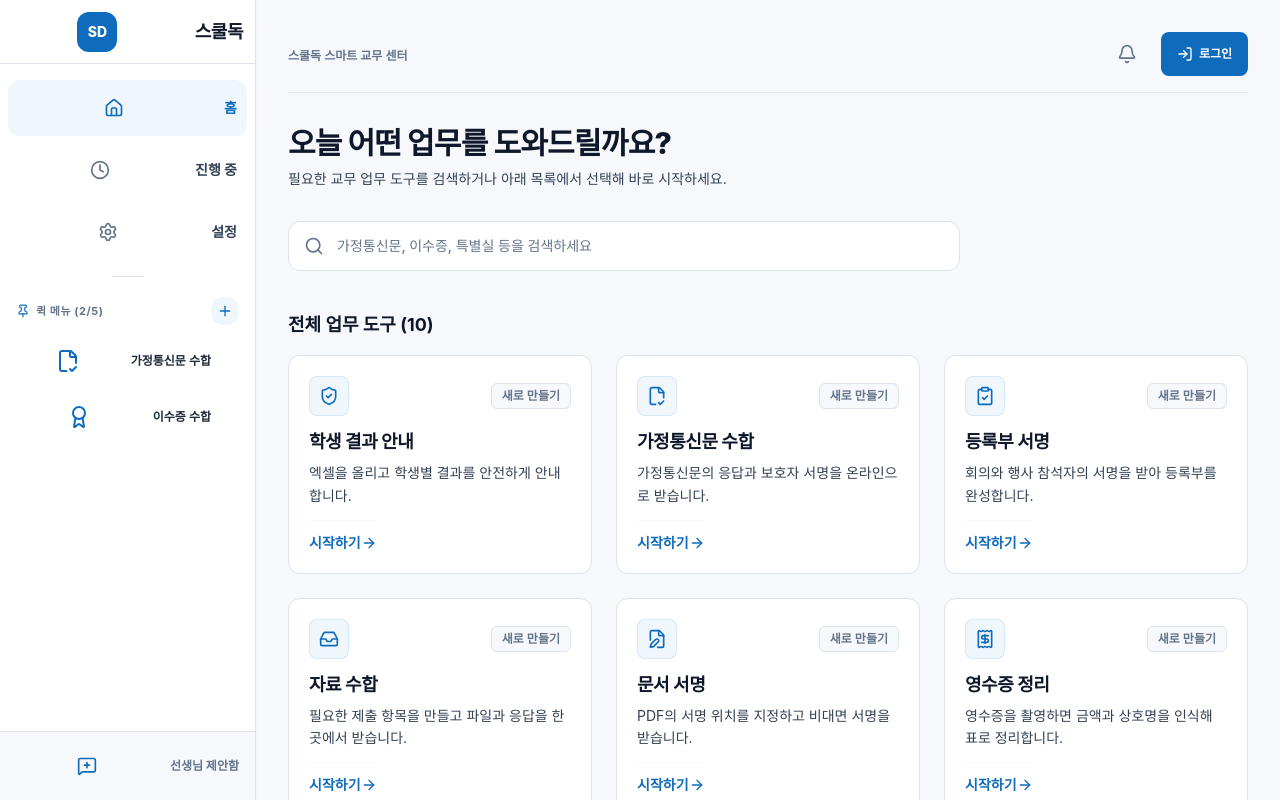
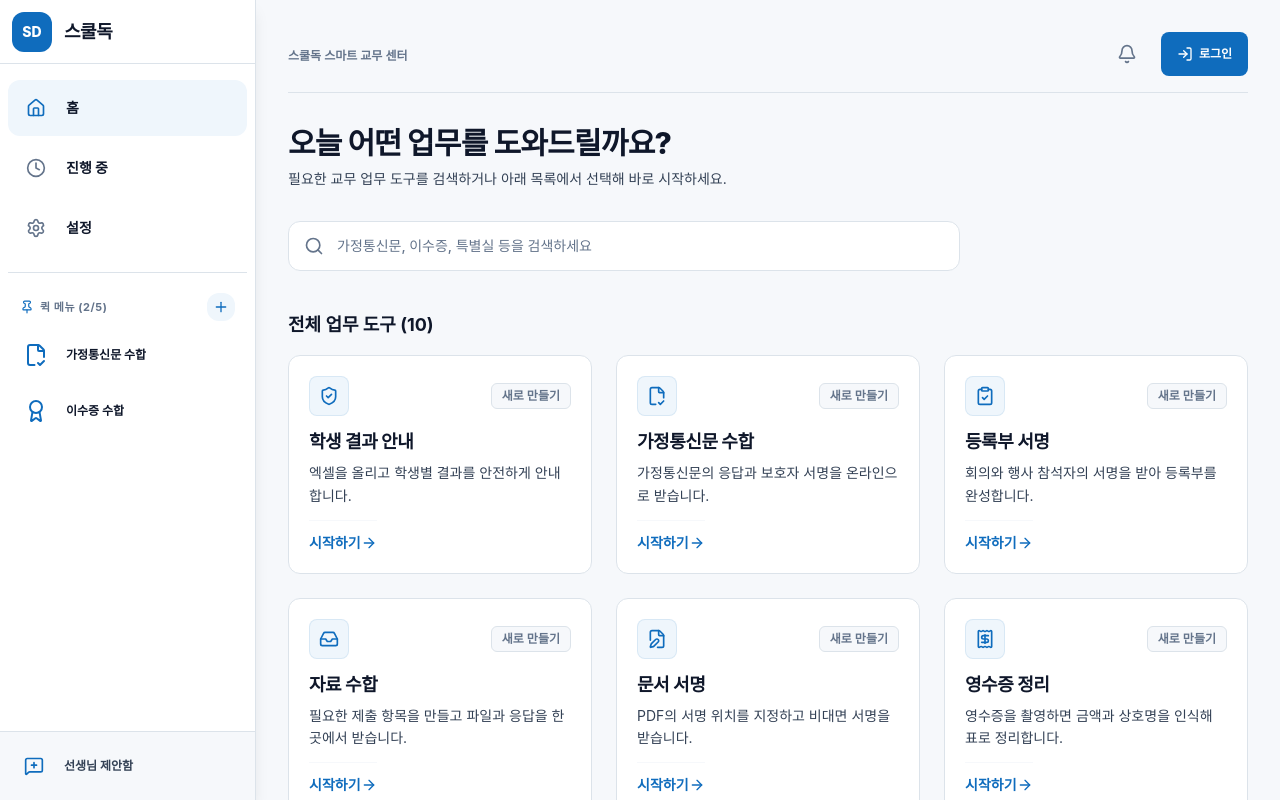
Before and after one commit to moodoocoding/schooldoc, a React (Vite) app: page / in a window 1280 px wide. Built offline with nearby package versions, Linux system fonts and the light colour scheme; a web font is replaced by a local one.

Commit message:
fix: Fix expanded sidebar icon-to-text gap alignment for clean compact layout

```diff
--- a/src/components/Sidebar.tsx
+++ b/src/components/Sidebar.tsx
@@ -47,7 +47,7 @@
     <div
       onMouseEnter={() => setIsHovered(true)}
       onMouseLeave={() => setIsHovered(false)}
-      className={`flex flex-col h-full bg-[#FFFFFF] border-r border-[#DCE3EA] shadow-sm select-none transition-all duration-300 ease-in-out ${
+      className={`flex flex-col h-full bg-[#FFFFFF] border-r border-[#DCE3EA] shadow-lg select-none transition-all duration-300 ease-in-out ${
         isHovered ? 'w-64' : 'w-16'
       } overflow-hidden`}
     >
@@ -58,10 +58,10 @@
             setActiveTab('home');
             setIsOpenMobile(false);
           }}
-          className="w-full flex items-center gap-3 group focus:outline-none rounded-lg"
+          className="flex items-center gap-3 group focus:outline-none rounded-lg w-full text-left"
           aria-label="스쿨독 홈으로 이동"
         >
-          <div className="w-10 h-10 bg-[#0F6CBD] rounded-xl flex items-center justify-center text-white font-extrabold text-sm shadow-xs group-hover:bg-[#0F5B9E] transition-colors flex-shrink-0 mx-auto">
+          <div className="w-10 h-10 bg-[#0F6CBD] rounded-xl flex items-center justify-center text-white font-extrabold text-sm shadow-xs group-hover:bg-[#0F5B9E] transition-colors flex-shrink-0">
             SD
           </div>
           {isHovered && (
@@ -85,7 +85,7 @@
       {/* Main Navigation Area */}
       <nav className="flex-1 py-4 px-2 space-y-2 overflow-y-auto overflow-x-hidden">
         {/* Fixed Top Items: 홈, 진행 중, 설정 */}
-        <div className="space-y-1.5">
+        <div className="space-y-1">
           {mainNavs.map((item) => {
             const Icon = item.icon;
             const isActive = activeTab === item.id;
@@ -96,17 +96,21 @@
                   setActiveTab(item.id);
                   setIsOpenMobile(false);
                 }}
-                className={`w-full flex items-center gap-3.5 px-2.5 py-2.5 rounded-xl text-sm font-semibold transition-all min-h-[44px] ${
+                className={`w-full flex items-center gap-3 px-2.5 py-2.5 rounded-xl text-sm font-semibold transition-all min-h-[44px] ${
                   isActive
                     ? 'bg-[#EFF6FC] text-[#0F6CBD] font-bold'
                     : 'text-[#334155] hover:bg-[#F6F8FB] hover:text-[#0F172A]'
-                } focus:outline-none focus:ring-2 focus:ring-[#0F6CBD]`}
+                } focus:outline-none focus:ring-2 focus:ring-[#0F6CBD] text-left`}
                 title={!isHovered ? item.label : undefined}
               >
-                <div className="w-9 h-9 rounded-lg flex items-center justify-center flex-shrink-0 mx-auto">
+                <div className="w-9 h-9 rounded-lg flex items-center justify-center flex-shrink-0">
                   <Icon className={`w-5 h-5 ${isActive ? 'text-[#0F6CBD]' : 'text-[#64748B]'}`} />
                 </div>
-                {isHovered && <span className="whitespace-nowrap truncate font-bold">{item.label}</span>}
+                {isHovered && (
+                  <span className="whitespace-nowrap font-bold text-sm text-[#0F172A] truncate">
+                    {item.label}
+                  </span>
+                )}
               </button>
             );
           })}
@@ -114,12 +118,12 @@
 
         {/* Clean Divider Line (-) */}
         <div className="py-2">
-          <div className="border-t border-[#DCE3EA] w-8 mx-auto"></div>
+          <div className={`border-t border-[#DCE3EA] ${isHovered ? 'w-full px-2' : 'w-8 mx-auto'}`}></div>
         </div>
 
         {/* Quick Menu Header & Add Button (+) */}
-        <div className="space-y-1.5">
-          <div className={`flex items-center ${isHovered ? 'justify-between px-2' : 'justify-center'} py-1`}>
+        <div className="space-y-1">
+          <div className={`flex items-center justify-between ${isHovered ? 'px-3' : 'justify-center'} py-1`}>
             {isHovered && (
               <span className="text-[11px] font-bold text-[#64748B] uppercase tracking-wider whitespace-nowrap flex items-center gap-1.5">
                 <Pin className="w-3.5 h-3.5 text-[#0F6CBD]" />
@@ -155,14 +159,18 @@
                     onSelectTool(tool.id);
                     setIsOpenMobile(false);
                   }}
-                  className="group relative flex items-center justify-between px-2.5 py-2 rounded-xl text-xs font-semibold text-[#334155] hover:bg-[#EFF6FC] hover:text-[#0F6CBD] cursor-pointer transition-colors min-h-[40px]"
+                  className="group relative flex items-center justify-between px-2.5 py-2 rounded-xl text-xs font-semibold text-[#334155] hover:bg-[#EFF6FC] hover:text-[#0F6CBD] cursor-pointer transition-colors min-h-[40px] text-left"
                   title={!isHovered ? tool.name : undefined}
                 >
-                  <div className="flex items-center gap-3 min-w-0 mx-auto w-full">
-                    <div className="w-9 h-9 rounded-lg flex items-center justify-center flex-shrink-0 mx-auto">
+                  <div className="flex items-center gap-3 min-w-0">
+                    <div className="w-9 h-9 rounded-lg flex items-center justify-center flex-shrink-0">
                       <Icon className="w-4.5 h-4.5 text-[#0F6CBD]" />
                     </div>
-                    {isHovered && <span className="truncate whitespace-nowrap font-semibold text-slate-800">{tool.name}</span>}
+                    {isHovered && (
+                      <span className="truncate whitespace-nowrap font-bold text-xs text-[#0F172A]">
+                        {tool.name}
+                      </span>
+                    )}
                   </div>
 
                   {isHovered && (
@@ -171,7 +179,7 @@
                         e.stopPropagation();
                         onRemoveQuickMenu(tool.id);
                       }}
-                      className="opacity-0 group-hover:opacity-100 p-1 text-[#64748B] hover:text-[#B42318] transition-opacity ml-1"
+                      className="opacity-0 group-hover:opacity-100 p-1 text-[#64748B] hover:text-[#B42318] transition-opacity ml-1 flex-shrink-0"
                       title="퀵 메뉴 삭제"
                     >
                       <Trash2 className="w-3.5 h-3.5" />
@@ -188,13 +196,13 @@
       <div className="p-2 border-t border-[#DCE3EA] bg-[#F6F8FB]">
         <button
           onClick={onOpenSuggestionModal}
-          className="w-full flex items-center gap-3 text-xs font-semibold text-[#64748B] hover:text-[#0F6CBD] transition-colors p-2 rounded-xl min-h-[44px] focus:outline-none"
+          className="w-full flex items-center gap-3 text-xs font-semibold text-[#64748B] hover:text-[#0F6CBD] transition-colors p-2 rounded-xl min-h-[44px] focus:outline-none text-left"
           title={!isHovered ? '선생님 제안함' : undefined}
         >
-          <div className="w-9 h-9 rounded-lg flex items-center justify-center flex-shrink-0 mx-auto">
+          <div className="w-9 h-9 rounded-lg flex items-center justify-center flex-shrink-0">
             <MessageSquarePlus className="w-5 h-5 text-[#0F6CBD]" />
           </div>
-          {isHovered && <span className="whitespace-nowrap font-bold">선생님 제안함</span>}
+          {isHovered && <span className="whitespace-nowrap font-bold text-xs text-[#334155]">선생님 제안함</span>}
         </button>
       </div>
     </div>
```
